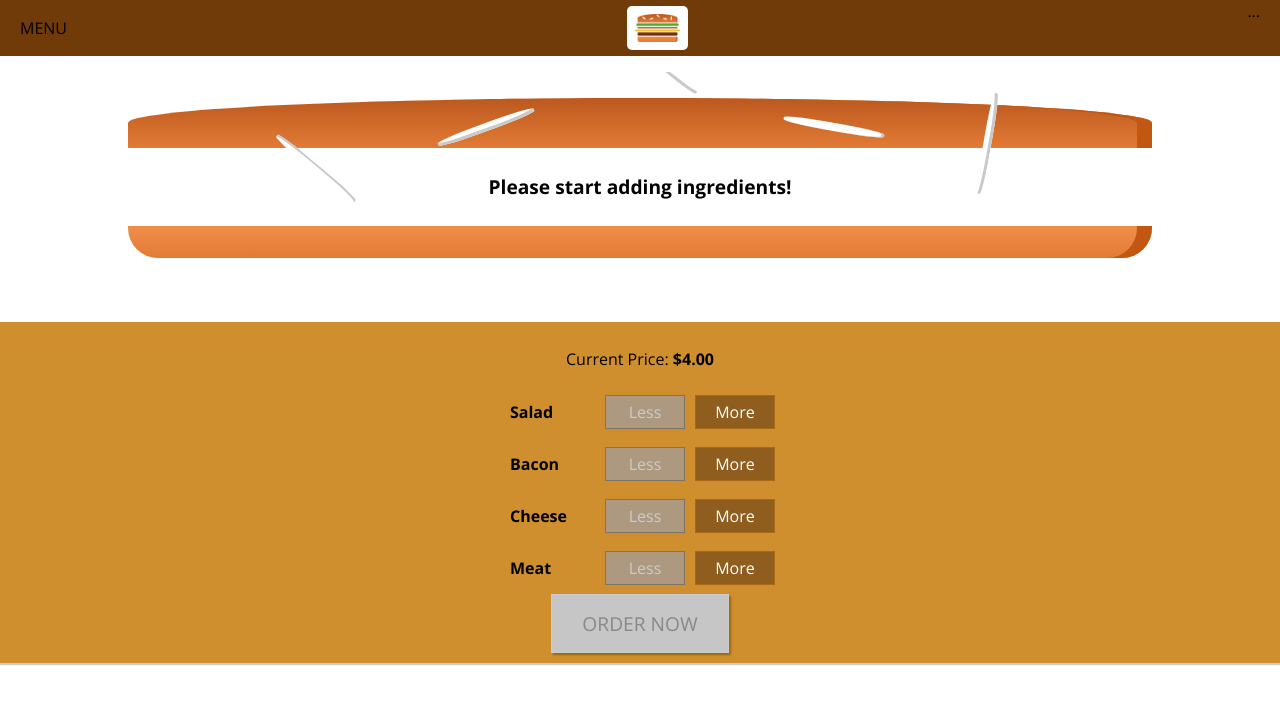
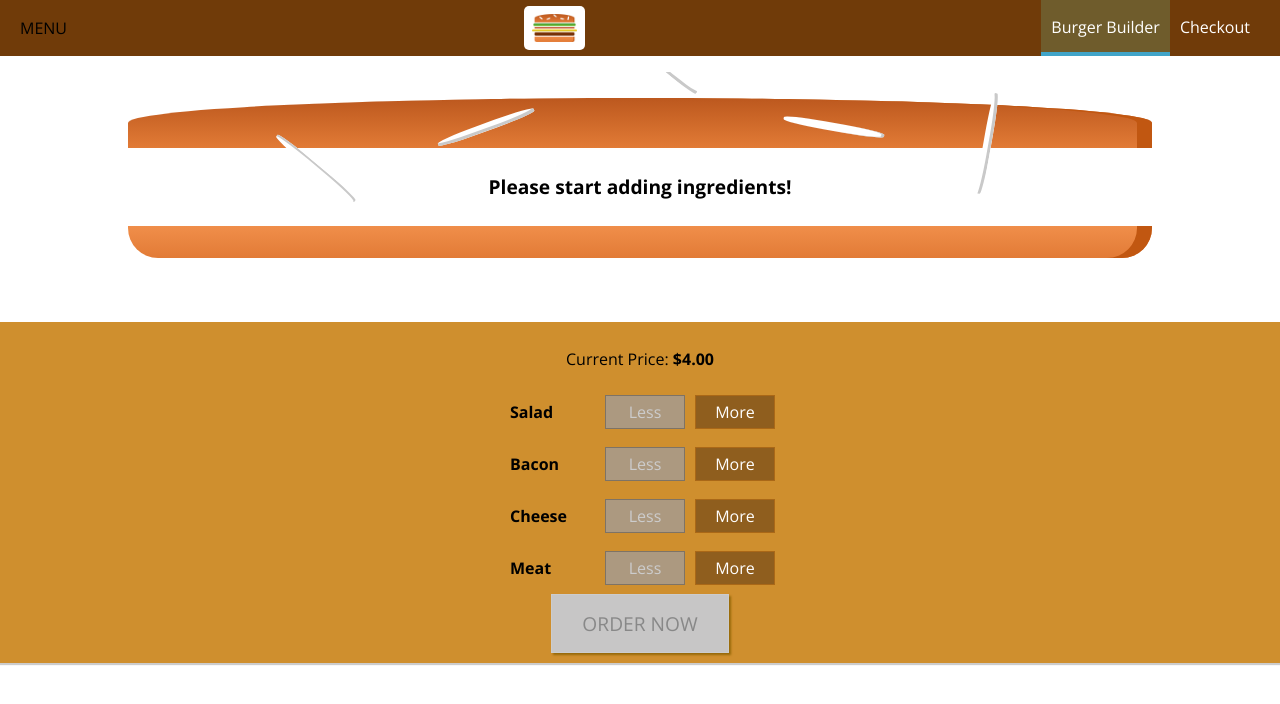
Before and after one commit to 1Prestes/burguer-builder, a React app: page / in a window 1280 px wide. Shown: the top 704 px of the page. Built offline with nearby package versions, Linux system fonts and the light colour scheme.

Commit message:
feat: add reusable navigation items

```diff
--- /dev/null
+++ b/src/components/UI/Navigation/NavigationItems/NavigationItem/NavigationItem.css
@@ -0,0 +1,25 @@
+.NavigationItem {
+  margin: 0;
+  box-sizing: border-box;
+  display: flex;
+  height: 100%;
+  align-items: center;
+}
+
+.NavigationItem a {
+  color: white;
+  text-decoration: none;
+  height: 100%;
+  padding: 16px 10px;
+  border-bottom: 4px solid transparent;
+  box-sizing: border-box;
+  display: block;
+}
+
+.NavigationItem a:hover,
+.NavigationItem a:active,
+.NavigationItem a.active {
+  background-color: #6f5c2c;
+  border-bottom: 4px solid #40a4c8;
+  color: white;
+}
--- /dev/null
+++ b/src/components/UI/Navigation/NavigationItems/NavigationItem/NavigationItem.js
@@ -0,0 +1,13 @@
+import React from 'react'
+
+import classes from './NavigationItem.css'
+
+const NavigationItem = props => (
+  <li className={classes.NavigationItem}>
+    <a href={props.link} className={props.active ? classes.active : null}>
+      {props.children}
+    </a>
+  </li>
+)
+
+export default NavigationItem
--- /dev/null
+++ b/src/components/UI/Navigation/NavigationItems/NavigationItems.css
@@ -0,0 +1,8 @@
+.NavigationItems {
+  margin: 0;
+  padding: 0;
+  list-style: none;
+  display: flex;
+  align-items: center;
+  height: 100%;
+}
--- /dev/null
+++ b/src/components/UI/Navigation/NavigationItems/NavigationItems.js
@@ -0,0 +1,16 @@
+import React from 'react'
+
+import NavigationItem from './NavigationItem/NavigationItem'
+
+import classes from './NavigationItems.css'
+
+const NavigationItems = () => (
+  <ul className={classes.NavigationItems}>
+    <NavigationItem link='/' active={true}>
+      Burger Builder
+    </NavigationItem>
+    <NavigationItem link='/'>Checkout</NavigationItem>
+  </ul>
+)
+
+export default NavigationItems
--- a/src/components/UI/Navigation/Toolbar/Toolbar.js
+++ b/src/components/UI/Navigation/Toolbar/Toolbar.js
@@ -1,6 +1,7 @@
 import React from 'react'
 
 import Logo from '../../../Logo/Logo'
+import NavigationItems from '../NavigationItems/NavigationItems'
 
 import classes from './Toolbar.css'
 
@@ -8,7 +9,9 @@
   <header className={classes.Toolbar}>
     <div>MENU</div>
     <Logo />
-    <nav>...</nav>
+    <nav>
+      <NavigationItems />
+    </nav>
   </header>
 )
 
```
